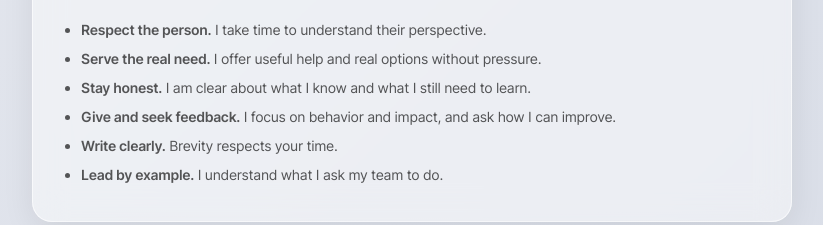
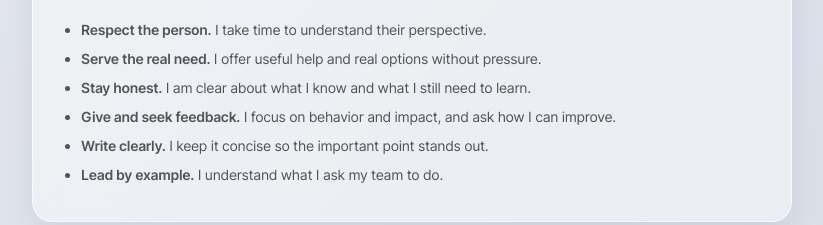
Before and after one commit to soliskit/portfolio, a Next.js app: page / in a window 1280 px wide. Shown: the part 820-1045 px from the top of the page, without its empty margins (228-1051 px from the left). Built offline with nearby package versions, Linux system fonts and the light colour scheme.

Commit message:
Give clear writing its own purpose

```diff
--- a/components/HowIWork.js
+++ b/components/HowIWork.js
@@ -22,7 +22,8 @@ export default function HowIWork() {
           impact, and ask how I can improve.
         </li>
         <li>
-          <strong>Write clearly.</strong> Brevity respects your time.
+          <strong>Write clearly.</strong> I keep it concise so the important
+          point stands out.
         </li>
         <li>
           <strong>Lead by example.</strong> I understand what I ask my team to
```
